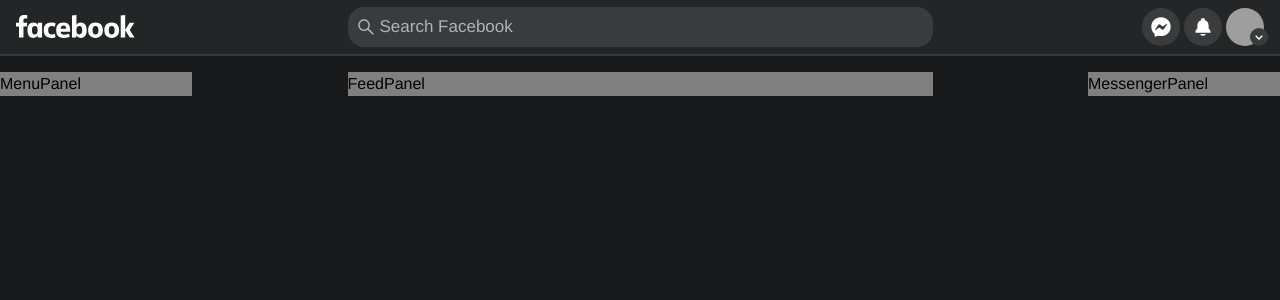
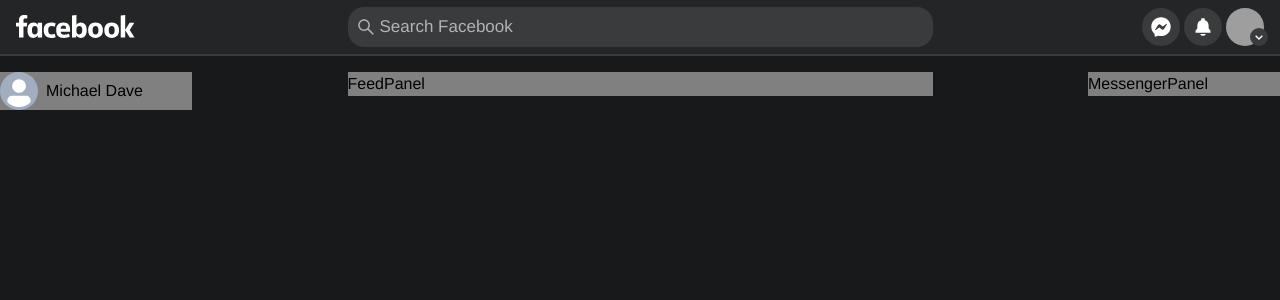
Before and after one commit to INOCcent-afk/facebook-clone, a Next.js app in the folder frontend/: page / in a window 1280 px wide. Shown: the top 300 px of the page. Built offline with nearby package versions, Linux system fonts and the light colour scheme; grey boxes are pictures that could not be loaded.

Commit message:
labelled button action

```diff
--- a/frontend/src/modules/home/Feed/containers/MenuPanel/MenuPanel.tsx
+++ b/frontend/src/modules/home/Feed/containers/MenuPanel/MenuPanel.tsx
@@ -1,10 +1,11 @@
-import { Box } from "@chakra-ui/react";
+import { LabelledAction } from "@/ui/LabelledAction";
+import { Avatar, Box } from "@chakra-ui/react";
 import React from "react";
 
 export const MenuPanel = () => {
 	return (
 		<Box flexBasis="15%" bg="gray">
-			MenuPanel
+			<LabelledAction icon={<Avatar />} label="Michael Dave" />
 		</Box>
 	);
 };
--- a/frontend/src/ui/LabelledAction/LabelledAction.tsx
+++ b/frontend/src/ui/LabelledAction/LabelledAction.tsx
@@ -1,5 +1,23 @@
-import React from "react";
+import { BoxProps, HStack, Text } from "@chakra-ui/react";
+import React, { FC, ReactNode } from "react";
 
-export const LabelledAction = () => {
-	return <div>LabelledAction</div>;
+interface Props extends BoxProps {
+	icon: ReactNode;
+	label: string;
+}
+
+export const LabelledAction: FC<Props> = ({ icon, label, ...restProps }) => {
+	return (
+		<HStack
+			backgroundColor="transparent"
+			borderRadius="lg"
+			_hover={{
+				backgroundColor: "red.100",
+			}}
+			{...restProps}
+		>
+			{icon}
+			<Text>{label}</Text>
+		</HStack>
+	);
 };
```
